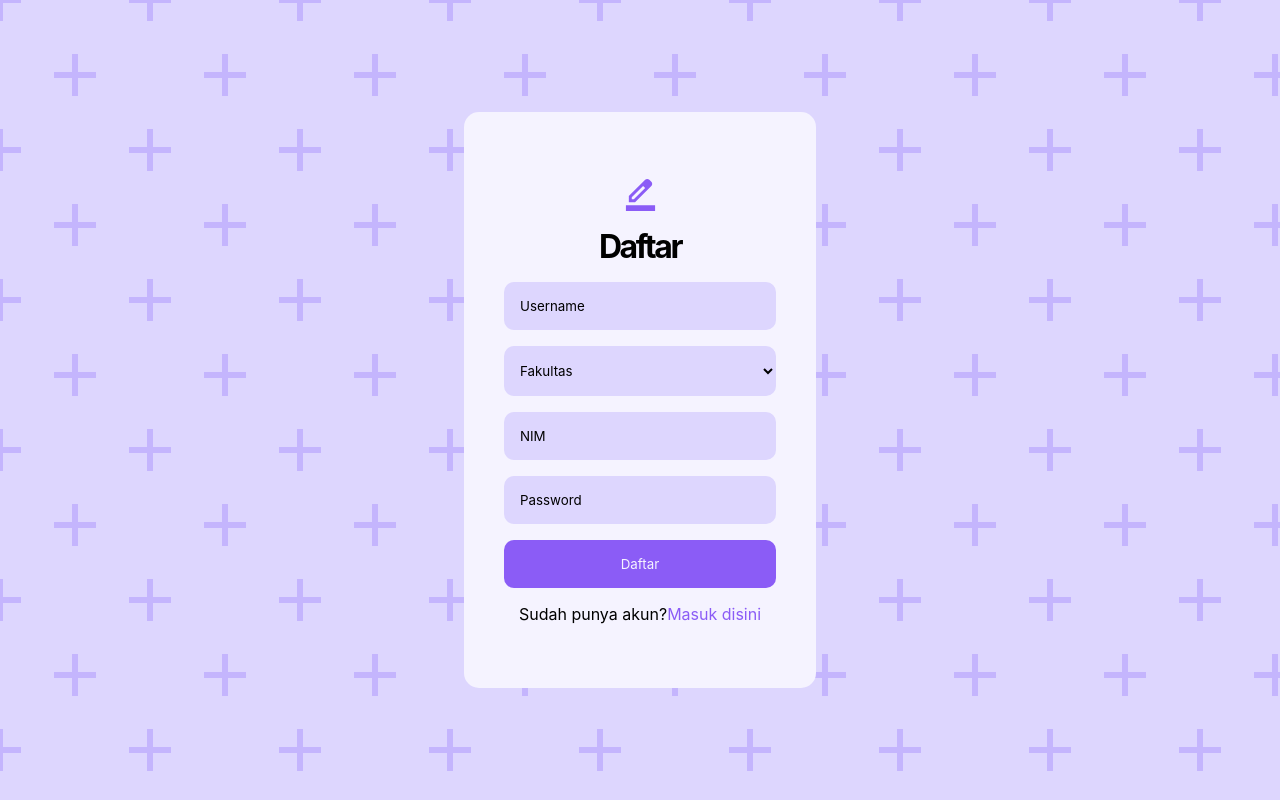
After one commit to zx-zee04/SchedulePal, a PHP site: page /signup.php in a window 1280 px wide. The commit adds this page. Run offline with PHP 8.4, Linux system fonts and the light colour scheme.

Commit message:
signup n login

```diff
--- a/edit_fakultas.php
+++ b/edit_fakultas.php
@@ -8,6 +8,7 @@ if (isset($_POST['value'])) {
     $namaBaru = $_POST['value'];
     $hasil = editFakultas($id, $namaBaru, $conn);
     echo "<script>alert('" . $hasil['message'] . "')</script>";
+    echo "<script>window.location.href='fakultas.php';</script>";
 }
 ?>
 <!DOCTYPE html>
@@ -17,7 +18,7 @@ if (isset($_POST['value'])) {
     <meta charset="UTF-8">
     <meta name="viewport" content="width=device-width, initial-scale=1.0">
     <link rel="stylesheet" href="styles/input.css">
-    <title>Document</title>
+    <title>Edit Fakultas</title>
 </head>
 
 <body>
@@ -37,5 +38,4 @@ if (isset($_POST['value'])) {
         </form>
     </div>
 </body>
-
 </html>
--- a/fakultas.php
+++ b/fakultas.php
@@ -22,7 +22,7 @@ $id;
     <meta charset="UTF-8">
     <meta name="viewport" content="width=device-width, initial-scale=1.0">
     <link rel="stylesheet" href="styles/fakultas.css">
-    <title>Document</title>
+    <title>Fakultas</title>
 </head>
 
 <body>
@@ -58,7 +58,8 @@ $id;
                                             d="M200-120q-33 0-56.5-23.5T120-200v-560q0-33 23.5-56.5T200-840h357l-80 80H200v560h560v-278l80-80v358q0 33-23.5 56.5T760-120H200Zm280-360ZM360-360v-170l367-367q12-12 27-18t30-6q16 0 30.5 6t26.5 18l56 57q11 12 17 26.5t6 29.5q0 15-5.5 29.5T897-728L530-360H360Zm481-424-56-56 56 56ZM440-440h56l232-232-28-28-29-28-231 231v57Zm260-260-29-28 29 28 28 28-28-28Z" />
                                     </svg></button>
                             </a>
-                            <a href="delete_fakultas.php?id=<?= $row['id_fakultas'] ?>">
+                            <a href="delete_fakultas.php?id=<?= $row['id_fakultas'] ?>"
+                            onclick="return confirm('Apakah Anda yakin ingin menghapus Data Fakultas ini?');">
                                 <button><svg xmlns="http://www.w3.org/2000/svg" height="30px" viewBox="0 -960 960 960"
                                         width="30px" fill="#8B5CF6">
                                         <path
--- a/login.php
+++ b/login.php
@@ -4,7 +4,7 @@
     <meta charset="UTF-8">
     <meta name="viewport" content="width=device-width, initial-scale=1.0">
     <link rel="stylesheet" href="styles/login.css">
-    <title>Document</title>
+    <title>Login</title>
 </head>
 <body>
     <form action="">
@@ -13,7 +13,7 @@
         <input type="text" placeholder="Username">
         <input type="password" placeholder="Password">
         <button>Login</button>
-        <p>Belum punya akun?<a href="">Daftar disini</a></p>
+        <p>Belum punya akun?<a href="signup.php">Daftar disini</a></p>
     </form>
 </body>
 </html>
--- /dev/null
+++ b/signup.php
@@ -0,0 +1,26 @@
+<!DOCTYPE html>
+<html lang="en">
+<head>
+    <meta charset="UTF-8">
+    <meta name="viewport" content="width=device-width, initial-scale=1.0">
+    <link rel="stylesheet" href="styles/login.css">
+    <title>Daftar</title>
+</head>
+<body>
+    <form action="">
+        <svg xmlns="http://www.w3.org/2000/svg" height="35px" viewBox="0 -960 960 960" width="35px" fill="#8B5CF6"><path d="M80 0v-160h800V0H80Zm160-320h56l312-311-29-29-28-28-311 312v56Zm-80 80v-170l448-447q11-11 25.5-17t30.5-6q16 0 31 6t27 18l55 56q12 11 17.5 26t5.5 31q0 15-5.5 29.5T777-687L330-240H160Zm560-504-56-56 56 56ZM608-631l-29-29-28-28 57 57Z"/></svg>
+        <h1>Daftar</h1>
+        <input type="text" placeholder="Username">
+        <select class="option-fakultas">
+            <option selected disabled>
+                Fakultas
+            </option>
+            <option>Teknik</option>
+        </select>
+        <input type="number" name="" id="" placeholder="NIM">
+        <input type="password" placeholder="Password">
+        <button>Daftar</button>
+        <p>Sudah punya akun?<a href="login.php">Masuk disini</a></p>
+    </form>
+</body>
+</html>
--- a/styles/login.css
+++ b/styles/login.css
@@ -16,7 +16,31 @@
   --negative-hover: #dc2626;
 }
 body {
-  background-color: var(--input);
+  /* background-color: var(--input); */
+  background-color: #ddd6fe;
+  opacity: 1;
+  background: radial-gradient(
+      circle,
+      transparent 20%,
+      #ddd6fe 20%,
+      #ddd6fe 80%,
+      transparent 80%,
+      transparent
+    ),
+    radial-gradient(
+        circle,
+        transparent 20%,
+        #ddd6fe 20%,
+        #ddd6fe 80%,
+        transparent 80%,
+        transparent
+      )
+      75px 75px,
+    linear-gradient(#c4b5fd 6px, transparent 6px) 0 -3px,
+    linear-gradient(90deg, #c4b5fd 6px, #ddd6fe 6px) -3px 0;
+  background-size: 150px 150px, 150px 150px, 75px 75px, 75px 75px;
+  width: 100%;
+  height: 100vh;
   display: flex;
   align-items: center;
   justify-content: center;
@@ -27,8 +51,6 @@ form {
   flex-direction: column;
   gap: 1rem;
   width: 27.5vw;
-  position: absolute;
-  top: 20%;
   text-align: center;
   padding: 4rem 2.5rem;
   border-radius: 15px;
@@ -46,10 +68,29 @@ form input {
   border-radius: 10px;
   padding: 1rem;
   width: 100%;
+  transition: 0.15s;
+}
+form input::placeholder {
+  color: var(--black);
 }
 form input:focus {
   border: 1px solid var(--primary);
   background-color: var(--secondary);
+  transition: 0.15s;
+}
+.option-fakultas {
+  background-color: var(--input);
+  outline: none;
+  border: none;
+  border-radius: 10px;
+  padding: 1rem 0.75rem;
+  width: 100%;
+  transition: 0.15s;
+}
+.option-fakultas:focus {
+  border: 1px solid var(--primary);
+  background-color: var(--secondary);
+  transition: 0.15s;
 }
 form button {
   background-color: var(--primary);
@@ -59,9 +100,11 @@ form button {
   border-radius: 10px;
   color: var(--secondary);
   width: 100%;
+  transition: 0.15s;
 }
 form button:hover {
   background-color: var(--primary-hover);
+  transition: 0.15s;
 }
 form p {
   font-size: 1rem;
--- a/tambah_fakultas.php
+++ b/tambah_fakultas.php
@@ -6,7 +6,7 @@ if (isset($_POST['id']) && isset($_POST['nama'])) {
     $nama = $_POST['nama'];
     $hasil = tambahFakultas($id, $nama, $conn);
     echo "<script>alert('" . $hasil['message'] . "')</script>";
-    // header("Location: fakultas.php");
+    echo "<script>window.location.href='fakultas.php';</script>";
 }
 ?>
 <!DOCTYPE html>
@@ -16,7 +16,7 @@ if (isset($_POST['id']) && isset($_POST['nama'])) {
     <meta charset="UTF-8">
     <meta name="viewport" content="width=device-width, initial-scale=1.0">
     <link rel="stylesheet" href="styles/input.css">
-    <title>Document</title>
+    <title>Tambah Data Fakultas</title>
 </head>
 
 <body>
@@ -32,7 +32,7 @@ if (isset($_POST['id']) && isset($_POST['nama'])) {
         </div>
         <form action="" method="post" class="form-input">
             <input type="number" placeholder="ID Fakultas" name="id">
-            <input type="text" placeholder="Nama Fakultas" name="nama">
+            <input type="text" placeholder="Nama Fakultas" name="nama" required>
             <button>Tambah</button>
         </form>
     </div>
```
Also changed, not shown: styles/fakultas.css (+4 -3 lines), img/border_color_24dp_8B5CF6_FILL0_wght400_GRAD0_opsz24.svg (added), img/pattern.png (added).
